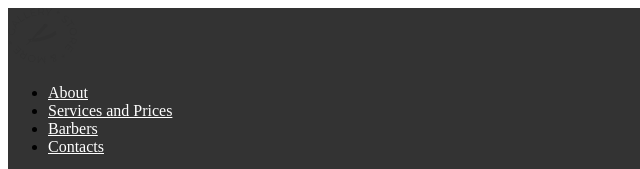
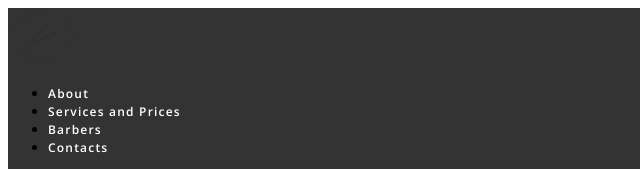
Before and after one commit to Andyoase/barbershop, a plain HTML site: page index.html in a window 1280 px wide. Shown: the top 169 px of the page, 0-640 px from the left. Drawn offline with nearby package versions, Linux system fonts and the light colour scheme.

Commit message:
Update css

```diff
--- a/css/style.css
+++ b/css/style.css
@@ -12,10 +12,16 @@
 .global-header .main-navigation a:link,
 .global-header .main-navigation a:visited {
     color: var(--link-color);
+    text-decoration: none;
+    font-family: var(--text-font-family);
+    font-size:12px;
+    font-weight: 600;
+    line-height: 16px;
+    letter-spacing: 0.1em;
 }
 
 .global-header .main-navigation a:hover {
-  color: var(--link-hover-colorcolor);
+  color: var(--link-hover-color);
 }
 
 .global-header .main-navigation a:active {
```
